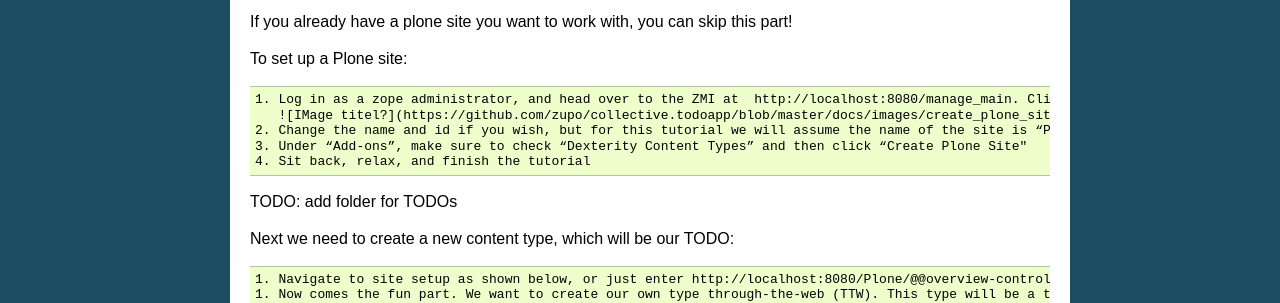
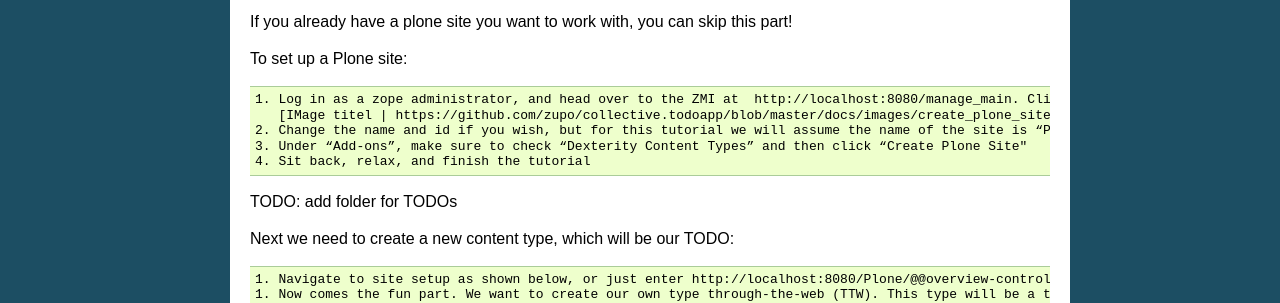
Before and after one commit to collective/tutorial.todoapp, a Sphinx documentation site: the page built from docs/tutorial.rst, in a window 1280 px wide. Shown: the part 665-968 px from the top of the page. Built offline with Sphinx 7.4.7, drawn with Linux system fonts in a browser that asks for light colours.

```diff
--- a/docs/tutorial.rst
+++ b/docs/tutorial.rst
@@ -25,7 +25,7 @@ If you already have a plone site you want to work with, you can skip this part!
 To set up a Plone site::
 
   1. Log in as a zope administrator, and head over to the ZMI at  http://localhost:8080/manage_main. Click “Add Plone Site”
-     ![IMage titel?](https://github.com/zupo/collective.todoapp/blob/master/docs/images/create_plone_site.jpg)
+     [IMage titel | https://github.com/zupo/collective.todoapp/blob/master/docs/images/create_plone_site.jpg]
   2. Change the name and id if you wish, but for this tutorial we will assume the name of the site is “Plone” and is located at http://localhost:8080/Plone
   3. Under “Add-ons”, make sure to check “Dexterity Content Types” and then click “Create Plone Site"
   4. Sit back, relax, and finish the tutorial
```
